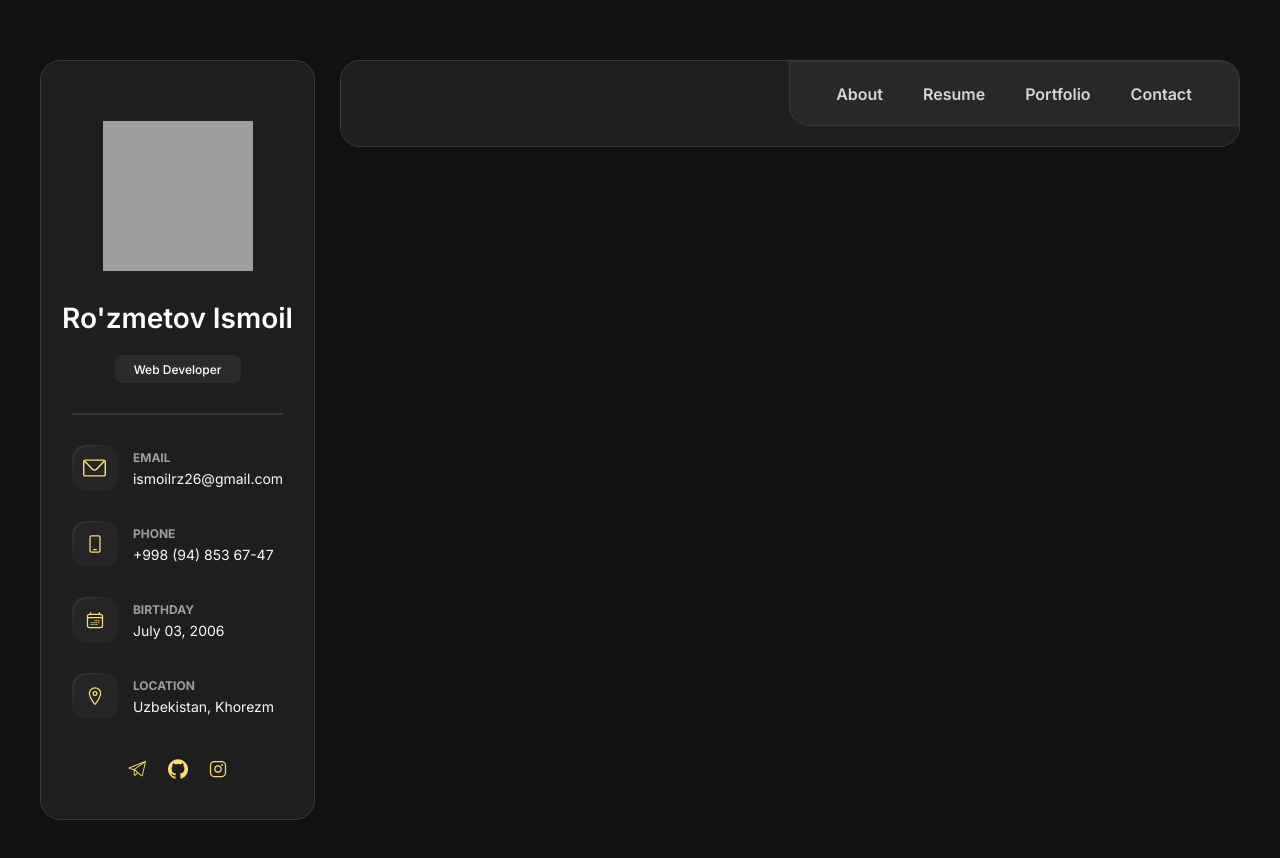
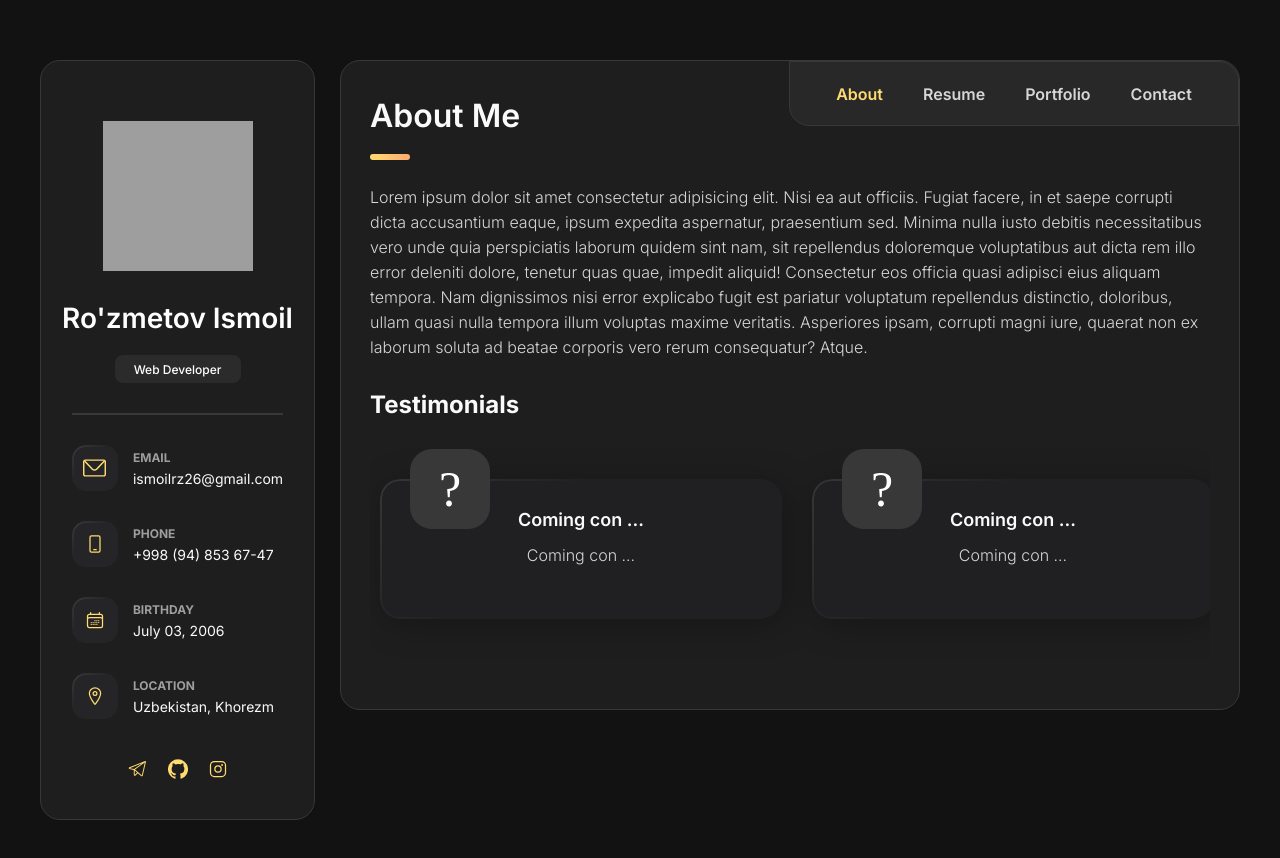
Before and after one commit to ismoilrz/RzPortfolio, a React (Vite) app: page / in a window 1280 px wide. Shown: the top 858 px of the page. Built offline with nearby package versions, Linux system fonts and the light colour scheme; grey boxes are pictures that could not be loaded.

Commit message:
about page add testimonials con

```diff
--- a/src/App.css
+++ b/src/App.css
@@ -2,6 +2,12 @@
     width: 100%;
     max-width: 1200px;
     margin-inline: auto;
+}
+
+.containerRoute{
+    width: 100%;
+    max-width: 840px;
+    margin: 0 auto;
 }
 
 .wrap{
@@ -22,3 +28,7 @@ header{
     display: flex;
     justify-content: end;
 }
+
+main{
+    padding-bottom: 50px;
+}
--- a/src/App.jsx
+++ b/src/App.jsx
@@ -1,6 +1,8 @@
+import { Route, Router, Routes } from 'react-router-dom'
 import './App.css'
 import Aside from './components/aside'
 import MenuBar from './components/menuBar'
+import { routes } from './constansts/routes'
 
 function App() {
 
@@ -12,6 +14,13 @@ function App() {
           <header>
             <MenuBar />
           </header>
+          <main className='containerRoute '>
+            <Routes>
+              {routes.map((item, i) => (
+                <Route key={i} path={item.path} element={item.element} />
+            ))}
+            </Routes>
+          </main>
         </div>
      </div>
     </>
--- a/src/components/aside/aside.css
+++ b/src/components/aside/aside.css
@@ -28,7 +28,7 @@
   position:absolute;
   inset:0;
   border-radius:14px;
-  pointer-events:none;
+  pointer-events: none;
 
   background:
     linear-gradient(
--- a/src/components/components.css
+++ b/src/components/components.css
@@ -80,6 +80,14 @@ aside span{
 .link{
     color: inherit;
     text-decoration: none;
+    height: 100%;
+
+    display: flex;
+    align-items: center;
+}
+
+.link.active p{
+    color: #FFDB70;
 }
 
 .link p{
--- /dev/null
+++ b/src/constansts/aboutData.jsx
@@ -0,0 +1,27 @@
+export const TestimonialsData = [
+    {
+        id: 1,
+        name: "Coming con ...",
+        info: "Coming con ..."
+    },
+    {
+        id: 2,
+        name: "Coming con ...",
+        info: "Coming con ..."
+    },
+    {
+        id: 3,
+        name: "Coming con ...",
+        info: "Coming con ..."
+    },
+    {
+        id: 4,
+        name: "Coming con ...",
+        info: "Coming con ..."
+    },
+    {
+        id: 5,
+        name: "Coming con ...",
+        info: "Coming con ..."
+    },
+]
--- a/src/constansts/routes.jsx
+++ b/src/constansts/routes.jsx
@@ -0,0 +1,27 @@
+import About from "../pages/about/about";
+import Contact from "../pages/contact/contact";
+import Portfolio from "../pages/portfolio/portfolio";
+import Resume from "../pages/resume/resume";
+
+export const routes = [
+    {
+        key: 1,
+        path: "/",
+        element: <About />,
+    },
+    {
+        key: 2,
+        path: "/resume",
+        element: <Resume />,
+    },
+    {
+        key: 3,
+        path: "/portfolio",
+        element: <Portfolio />,
+    },
+    {
+        key: 4,
+        path: "/contact",
+        element: <Contact />,
+    },
+]
--- /dev/null
+++ b/src/pages/about/about.css
@@ -0,0 +1,135 @@
+:root {
+    --fond: "Inter";
+}
+
+.aboutTitle{
+    position: absolute;
+    top: -50px;
+    font-family: var(--fond);
+    font-size: 32px;
+    font-weight: 600;
+    color: #fafafa;
+
+    position: relative;
+}
+
+.aboutTitle::after{
+    content: "";
+    position: absolute;
+    bottom: -25px;
+    left: 0;
+
+    width: 40px;
+    height: 6px;
+    /* background-color: #FFDB70; */
+    background: linear-gradient(90deg, #FFDB70, #ffae70 90%);
+    border-radius: 5px;
+}
+
+.aboutInfo{
+    font-family: var(--fond);
+    font-size: 16px;
+    line-height: 25px;
+    font-weight: 300;
+    color: #d6d6d6;
+}
+
+.testimonials h3{
+    font-family: var(--fond);
+    font-size: 24px;
+    font-weight: 700;
+    color: #fafafa;
+    margin-top: 30px;
+}
+
+.testimonialsMain{
+    display: flex;
+    gap: 30px;
+    padding: 10px;
+
+    overflow-x: auto;
+}
+
+.testimonialsMain> * {
+  flex: 0 0 auto;
+}
+
+.testimonialsCart{
+    display: flex;
+    flex-direction: column;
+    align-items: center;
+    width: 402px;
+    height: 140px;
+    background-color: #202022;
+    border-radius: 22px;
+    margin-block: 50px 30px;
+    position: relative;
+    box-shadow: 5px 5px 35px rgba(0, 0, 0, 0.266);
+}
+
+
+.testimonialsCart::before{
+    content:"";
+  position:absolute;
+  inset:0;
+  border-radius:20px;
+  pointer-events:none;
+
+  background:
+    linear-gradient(
+      135deg,
+      rgba(255,255,255,.10),
+      rgba(255,255,255,0) 40%
+    );
+
+  -webkit-mask:
+    linear-gradient(#000 0 0) content-box,
+    linear-gradient(#000 0 0);
+  -webkit-mask-composite: xor;
+          mask-composite: exclude;
+
+  padding: 2px;
+}
+
+.testimonialsCart h5{
+    font-family: var(--fond);
+    font-size: 18px;
+    font-weight: 600;
+    color: #fafafa;
+    padding-block: 30px 15px;
+}
+
+.testimonialsCart p{
+    font-family: var(--fond);
+    color: #d6d6d6;
+    font-weight: 300;
+}
+
+.tesPick{
+    position: absolute;
+    top: -30px;
+    left: 30px;
+    width: 80px;
+    height: 80px;
+    background-color: hsl(0, 0%, 22%);
+    border-radius: 22px;
+
+    display: flex;
+    align-items: center;
+    justify-content: center;
+
+    color: #fff;
+    font-size: 50px;
+}
+
+.testimonialsMain::-webkit-scrollbar {
+  height: 5px;
+}
+.testimonialsMain::-webkit-scrollbar-track {
+  background: #323232;
+  border-radius: 999px;
+}
+.testimonialsMain::-webkit-scrollbar-thumb {
+  background: #FFDB70;
+  border-radius: 999px;
+}
--- /dev/null
+++ b/src/pages/about/about.jsx
@@ -0,0 +1,30 @@
+import "./about.css"
+import Testimonials from "./aboutTestimonials";
+
+const About = () => {
+    return <>
+        <div className="about">
+            <h1 className="aboutTitle">About Me</h1>
+            <p className="aboutInfo">
+                Lorem ipsum dolor sit amet consectetur adipisicing elit.
+                Nisi ea aut officiis. Fugiat facere, in et saepe corrupti
+                dicta accusantium eaque, ipsum expedita aspernatur, praesentium
+                sed. Minima nulla iusto debitis necessitatibus vero unde quia
+                perspiciatis laborum quidem sint nam, sit repellendus doloremque
+                voluptatibus aut dicta rem illo error deleniti dolore, tenetur quas
+                quae, impedit aliquid! Consectetur eos officia quasi adipisci eius
+                aliquam tempora. Nam dignissimos nisi error explicabo fugit est
+                pariatur voluptatum repellendus distinctio, doloribus, ullam quasi
+                nulla tempora illum voluptas maxime veritatis. Asperiores ipsam,
+                corrupti magni iure, quaerat non ex laborum soluta ad beatae
+                corporis vero rerum consequatur? Atque.
+            </p>
+            <div className="aboutTes">
+                <Testimonials />
+            </div>
+        </div>
+
+    </>
+}
+
+export default About;
--- /dev/null
+++ b/src/pages/about/aboutTestimonials.jsx
@@ -0,0 +1,21 @@
+import { TestimonialsData } from "../../constansts/aboutData";
+import "./about.css"
+
+const Testimonials = () => {
+    return <>
+        <section className="testimonials">
+            <h3>Testimonials</h3>
+            <div className="testimonialsMain">
+                {TestimonialsData.map((item, i) => (
+                    <div key={i} className="testimonialsCart">
+                        <h5>{item.name}</h5>
+                        <p>{item.info}</p>
+                        <div className="tesPick">?</div>
+                    </div>
+                ))}
+            </div>
+        </section>
+    </>
+}
+
+export default Testimonials;
--- /dev/null
+++ b/src/pages/contact/contact.jsx
@@ -0,0 +1,8 @@
+const Contact = () => {
+    return <>
+        Contact
+
+    </>
+}
+
+export default Contact;
--- /dev/null
+++ b/src/pages/portfolio/portfolio.jsx
@@ -0,0 +1,8 @@
+const Portfolio = () => {
+    return <>
+        Portfolio
+
+    </>
+}
+
+export default Portfolio;
--- /dev/null
+++ b/src/pages/resume/resume.jsx
@@ -0,0 +1,8 @@
+const Resume = () => {
+    return <>
+        Resume
+
+    </>
+}
+
+export default Resume;
```
